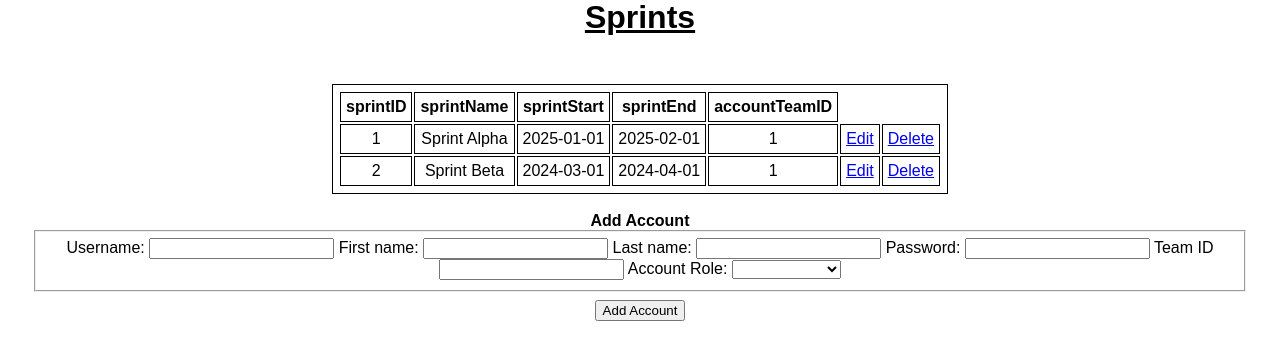
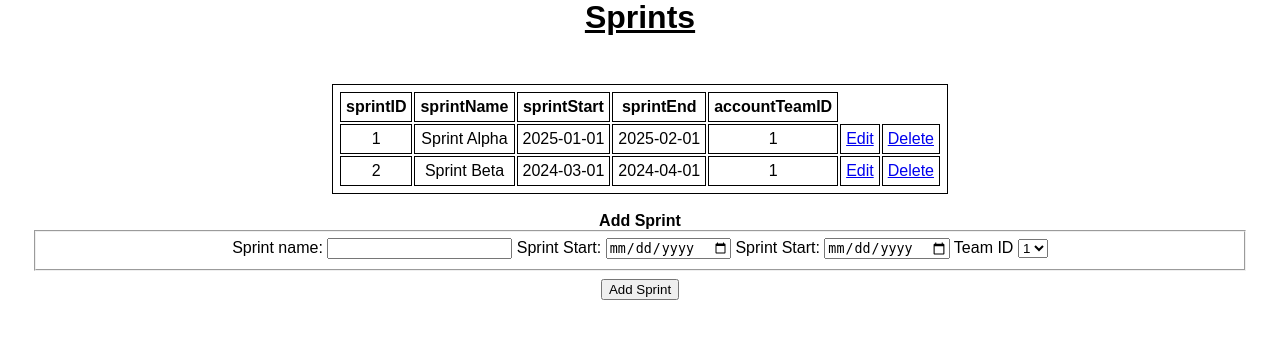
Before and after one commit to itochr/467_ProjectManagementWebsite, a Flask app: page /sprints in a window 1280 px wide. Shown: the part 136-496 px from the top of the page. Run offline with Flask 2, Linux system fonts and the light colour scheme; a user stored in the database is signed in; data comes from the database, SQL or seed files in the repository.

Commit message:
initial fix to Sprints

```diff
--- a/capstone/app.py
+++ b/capstone/app.py
@@ -371,6 +371,26 @@ def sprints():
 	else:
 		return render_template("sprints.j2")
 
+@app.route("/delete_sprint/<int:id>")
+def delete_sprint(id):
+	# mySQL query to delete the account with our passed id
+	query = "DELETE FROM Accounts WHERE accountID = '%s';"
+	cursor = db.execute_query(db_connection=db_connection, query=query, query_params=(id))
+	results = cursor.fetchall()
+
+	return redirect("/sprints")
+
+# route for edit functionality, updating the attributes of the account
+# similar to our delete route, we want to the pass the 'id' value of that person on button click (see HTML) via the route
+@app.route("/edit_sprints/<int:sprintID>", methods=["POST", "GET"])
+def edit_accounts(sprintID):
+	if request.method == "GET":
+		query = "SELECT * FROM Accounts WHERE accountID = %s" % (sprintID)
+		cursor = db.execute_query(db_connection=db_connection, query=query)
+		data = cursor.fetchall()
+
+		return render_template("edit_sprints.j2", data=data)
+
 @app.route('/account_creation', methods=['GET', 'POST'])
 def accountCreation():
 	query = "SELECT * FROM Accounts;"
--- a/capstone/templates/sprints.j2
+++ b/capstone/templates/sprints.j2
@@ -30,40 +30,33 @@
 			</table>
 		</div>
 
-		<div id="addAccount">
-		<!-- form to INSERT new data into accounts-->
-		<form id="addAccount" action="/accounts" method="post">
-			<legend><strong>Add Account</strong></legend>
+		<div id="addSprint">
+		<!-- form to INSERT new data into sprints-->
+		<form id="addSprint" action="/sprints" method="post">
+			<legend><strong>Add Sprint</strong></legend>
 			<fieldset>
-				<label for="username">Username: </label>
-				<input type="text" id ="accountUsername" name="accountUsername" required>
+				<label for="sprintName">Sprint name: </label>
+				<input type="text" id ="sprintName" name="sprintName" required>
 
-				<label for="first_name">First name: </label>
-				<input type="text" id="accountFirstName" name="accountFirstName" required>
+				<label for="sprintStart">Sprint Start: </label>
+				<input type="date" id ="sprintStart" name="sprintStart" required>
 
-				<label for="accountLastName">Last name: </label>
-				<input type="text" id="accountLastName" name="accountLastName" required>
+				<label for="sprintEnd">Sprint Start: </label>
+				<input type="date" id ="sprintEnd" name="sprintEnd" required>
 
-				<label for="accountPassword">Password: </label>
-				<input type="text" class="" id="accountPassword" name="accountPassword" required>
-
-				<!-- Admin can create new accountTeamID. User will not be able when creating account. -->
 				<label for="accountTeamID">Team ID</label>
-				<input type="number" class="" id="accountTeamID" name="accountTeamID" required>
-
-				<label for="accountRole">Account Role:</label>
-				<select class="form-control" id="accountRole" name="accountRole" pattern="[0-4]{1}" placeholder="" required>
+                <select type = "number" class="form-control" id="accountTeamID" name="accountTeamID" pattern="[0-4]{1}" placeholder="" required>
 				<!-- these are hard coded, but you can add code to make this dynamic -->
-					<option value="">&nbsp;</option>
-					<option value="Developer">Developer</option>
-					<option value="Scrum Master">Scrum Master</option>
-					<option value="Project Leader">Project Leader</option>
+					<option value=1>1</option>
+					<option value=2>2</option>
+					<option value=3>3</option>
+					<option value=4>4</option>
 				</select>
 
             </fieldset>
 
-            <!-- Create 'Add accounts' -->
-			<input type="submit" value="Add Account" name="addAccountSubmit" class="btn btn-primary" style="margin:.5rem;">
+            <!-- Create 'Add Sprints' -->
+			<input type="submit" value="Add Sprint" name="addSpringSubmit" class="btn btn-primary" style="margin:.5rem;">
         </form>
 
 	</div><!--insert-->
```
